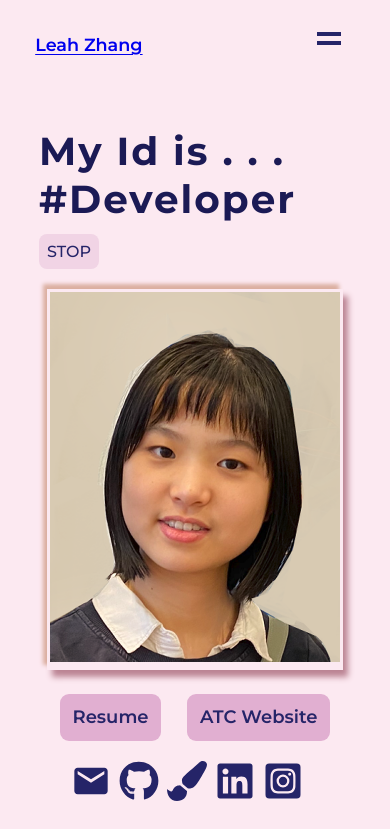
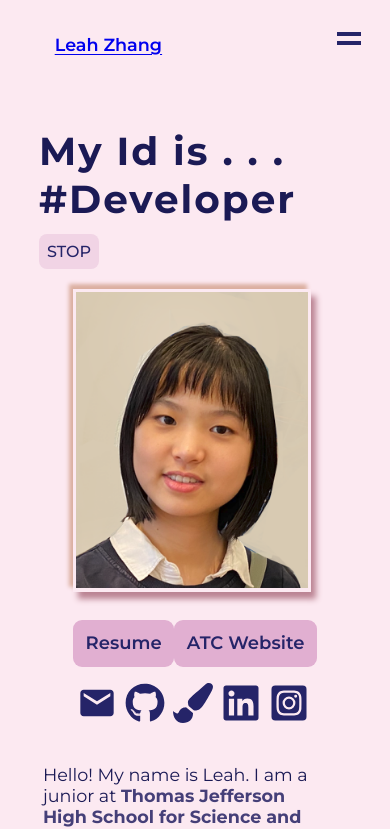
Before and after one commit to Leahie/website, a Next.js app: page /home in a window 390 px wide. Shown: the top 829 px of the page. Built offline with nearby package versions, Linux system fonts and the light colour scheme.

Commit message:
please wokr

```diff
--- a/src/(components)/Nav.css
+++ b/src/(components)/Nav.css
@@ -1,10 +1,10 @@
 
     .Nav{
         position: fixed;
-        margin-left:-10vw;
+        margin-left:-5vw;
         margin-bottom: 5vh;
         font-weight: 600;
-        width: 60vw;
+        width: 70vw;
         background-color: #FCE9F1;
         padding: 2em;
         padding-top:1.5em;
--- a/src/(components)/Nav.tsx
+++ b/src/(components)/Nav.tsx
@@ -33,10 +33,10 @@ export default function Nav(props: BoxProps){
                 </span>
             </div>
             <div className={['Navlinks', LinksClass].join(' ')}>
-                <Link href="/home" style={props.place===0 ? {textDecoration:"underline", borderBottom: "2px solid #453F78"} : {}}>Home</Link>
-                <Link href="/blog" style={props.place===1 ? {textDecoration:"underline", borderBottom: "2px solid #453F78"} : {}}>Blog</Link>
-                <Link href="/hobbyist" style={props.place===2 ? {textDecoration:"underline", borderBottom: "2px solid #453F78"} : {}}>Hobbyist</Link>
-                <Link href="/projects" style={props.place===3 ? {textDecoration:"underline", borderBottom: "2px solid #453F78"} : {}}>Projects</Link>
+                <Link href="/home" style={props.place===0 ? { borderBottom: "5px solid #453F78"} : {}}>Home</Link>
+                <Link href="/blog" style={props.place===1 ? {borderBottom: "5px solid #453F78"} : {}}>Blog</Link>
+                <Link href="/hobbyist" style={props.place===2 ? { borderBottom: "5px solid #453F78"} : {}}>Hobbyist</Link>
+                <Link href="/projects" style={props.place===3 ? { borderBottom: "5px solid #453F78"} : {}}>Projects</Link>
 
             </div>
 
--- a/src/app/home/Description.css
+++ b/src/app/home/Description.css
@@ -1,6 +1,7 @@
 .Description{
     font-size: 1.1em;
     flex: 999 1 300px;
+
 }
 .Description a{
     text-decoration: none;
@@ -12,3 +13,9 @@
     color: #1B1A55;
     font-weight: bold;
 }
+@media (max-width: 650px) {
+    .Description{
+        padding-right: 1em;
+    }
+
+  }
--- a/src/app/home/Home.css
+++ b/src/app/home/Home.css
@@ -16,9 +16,11 @@
 }
 
 
-.Home .Image{
+.Home .Face{
     /* background-image: linear-gradient(#B5C0D0, #49243E);  */
-    padding: .2em;
+    box-shadow:  5px 7px 6px #BB8493, -4px -5px 4px #DBAFA0;
+    width: 18.85em;
+    height: 24.05em;
     box-shadow:  5px 7px 6px #BB8493, -4px -5px 4px #DBAFA0;
 }
 
@@ -33,4 +35,12 @@
         padding:0em;
         padding-top: 1em;
     }
+    .Home .Face{
+        /* background-image: linear-gradient(#B5C0D0, #49243E);  */
+        padding: .2em;
+        box-shadow:  5px 7px 6px #BB8493, -4px -5px 4px #DBAFA0;
+        width: 14.5em;
+        height: 18.5em;
+        box-shadow:  5px 7px 6px #BB8493, -4px -5px 4px #DBAFA0;
+    }
   }
--- a/src/app/home/Socials.css
+++ b/src/app/home/Socials.css
@@ -15,7 +15,7 @@
 
 .Socials .Buttons{
     display: flex;
-    margin: 1.5em 0em 0em ;
+    margin: 1.5em 0em 1em ;
     justify-content: space-around;
 
 }
@@ -29,6 +29,9 @@
     width: fit-content;
     font-size: large;
     font-weight: 600;
-
-
 }
+@media (max-width: 650px) {
+    .SocialLinks{
+        margin: 0em;
+    }
+}
--- a/src/app/home/page.tsx
+++ b/src/app/home/page.tsx
@@ -16,10 +16,9 @@ export default function Page() {
         <div className='Content'>
 
           <div className="ImgGroup">
-              <div className="Image">
-                <Image src={headShot} alt="Picture of Leah Zhang" width={290} height={370}/>
-              </div>
-              <Socials/>
+            <Image src={headShot} alt="Picture of Leah Zhang" className="Face"/>
+            <Socials/>
+
           </div>
           <Description/>
           </div>
```
